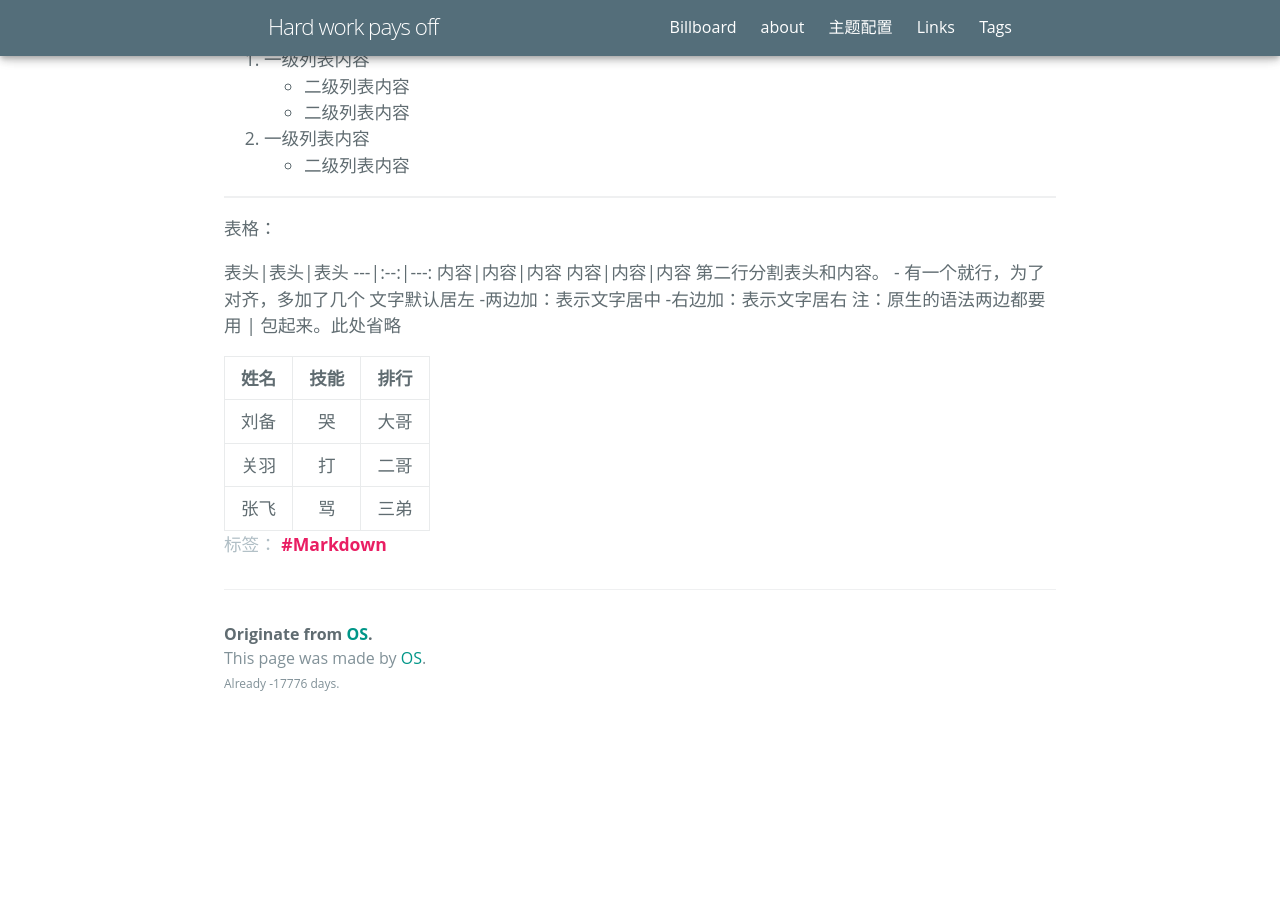
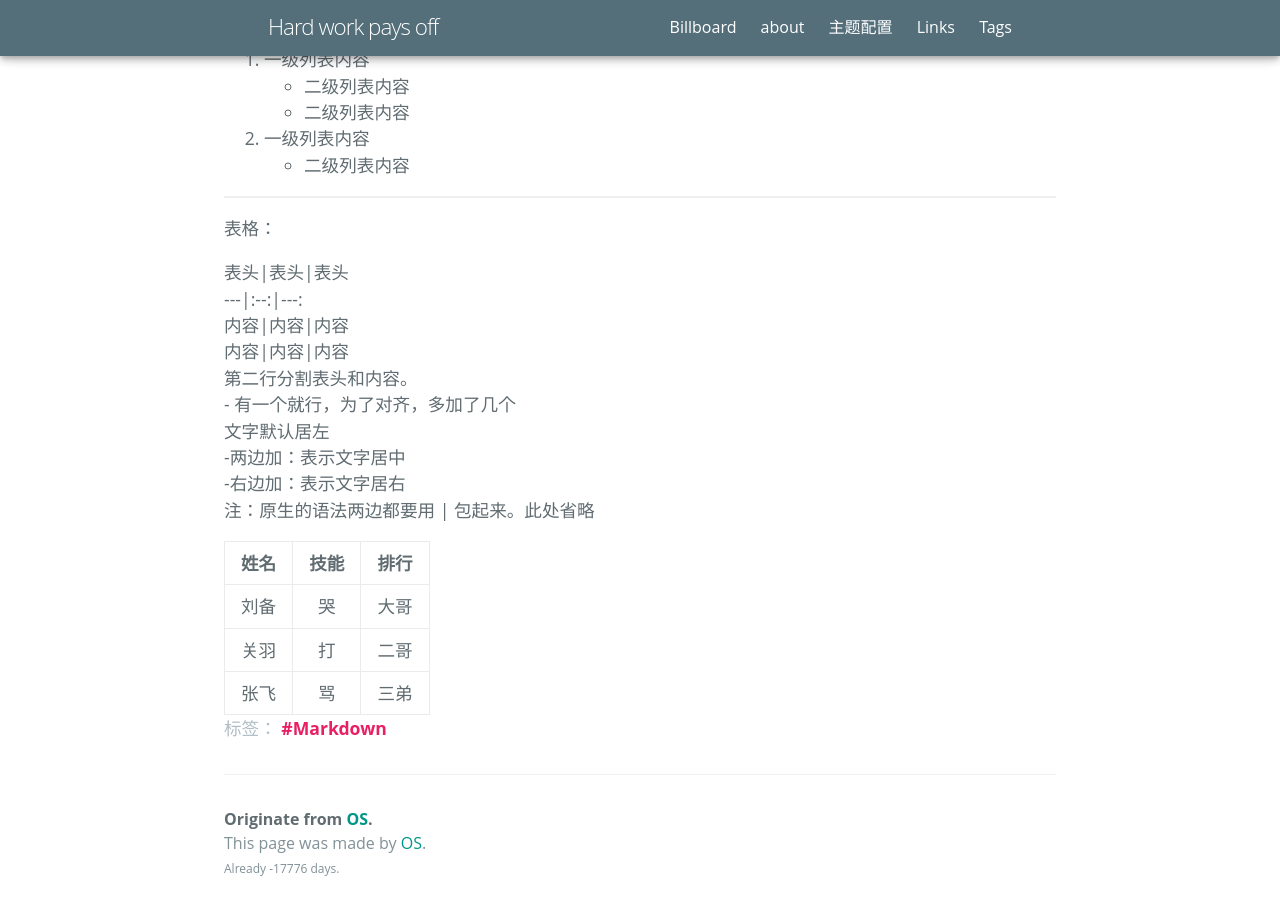
Before and after one commit to xiaoshou0427/xiaoshou0427.github.io, a Jekyll site: the page built from _posts/2019-09-02-Markdown.md, in a window 1280 px wide and 900 px high, scrolled down 3374 px. Built offline with Jekyll 4.4.1, drawn with Linux system fonts in a browser that asks for light colours; some web fonts are replaced; before the commit the page ends 4116 px from its top, so only the background shows below that.

Commit message:
Update 2019-09-02-Markdown.md

```diff
--- a/_posts/2019-09-02-Markdown.md
+++ b/_posts/2019-09-02-Markdown.md
@@ -114,21 +114,21 @@ title可加可不加<br>
 
 表格：
 <p>
-表头|表头|表头
----|:--:|---:
-内容|内容|内容
-内容|内容|内容
+表头|表头|表头<br>
+---|:--:|---:<br>
+内容|内容|内容<br>
+内容|内容|内容<br>
 
-第二行分割表头和内容。
-- 有一个就行，为了对齐，多加了几个
-文字默认居左
--两边加：表示文字居中
--右边加：表示文字居右
+第二行分割表头和内容。<br>
+- 有一个就行，为了对齐，多加了几个<br>
+文字默认居左<br>
+-两边加：表示文字居中<br>
+-右边加：表示文字居右<br>
 注：原生的语法两边都要用 | 包起来。此处省略
 </p>
 
 姓名|技能|排行
---|:--:|--:
+---|:---:|---:
 刘备|哭|大哥
 关羽|打|二哥
 张飞|骂|三弟
```
